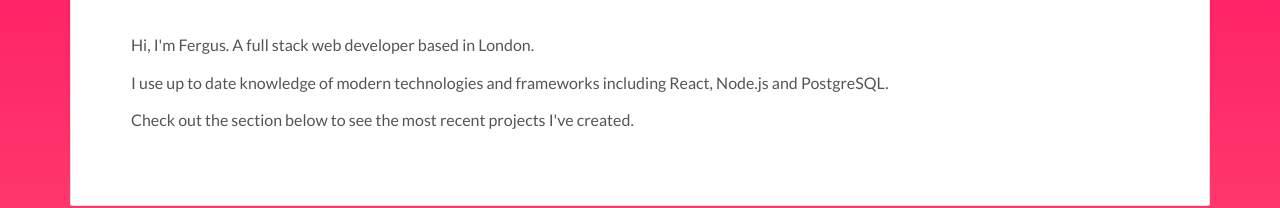
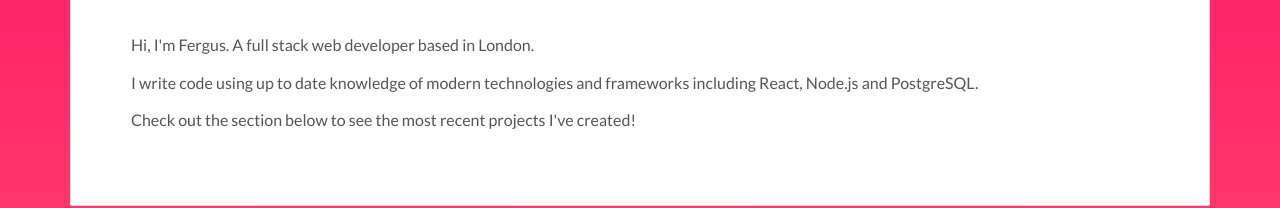
Before and after one commit to narocroc123/narocroc123, a plain HTML site: page index.html in a window 1280 px wide. Shown: the part 406-614 px from the top of the page. Drawn offline with nearby package versions, Linux system fonts and the light colour scheme.

Commit message:
Changing About Me

```diff
--- a/index.html
+++ b/index.html
@@ -41,8 +41,8 @@
             <div class="row">
               <div class="col-md-12">
               <p>Hi, I'm Fergus. A full stack web developer based in London.</p>
-              <p>I use up to date knowledge of modern technologies and frameworks including React, Node.js and PostgreSQL.</p>
-              <p>Check out the section below to see the most recent projects I've created.</p>
+              <p>I write code using up to date knowledge of modern technologies and frameworks including React, Node.js and PostgreSQL.</p>
+              <p>Check out the section below to see the most recent projects I've created!</p>
               </div>
             </div>
           </div>
```
